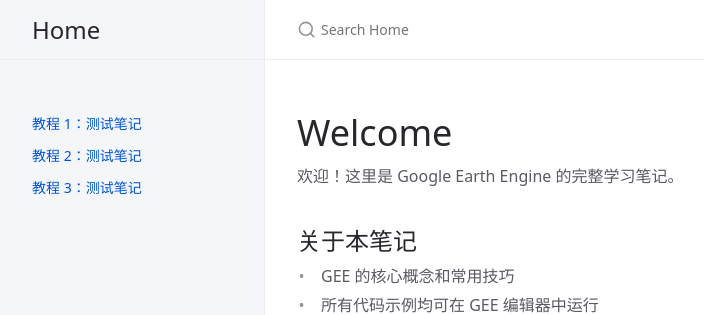
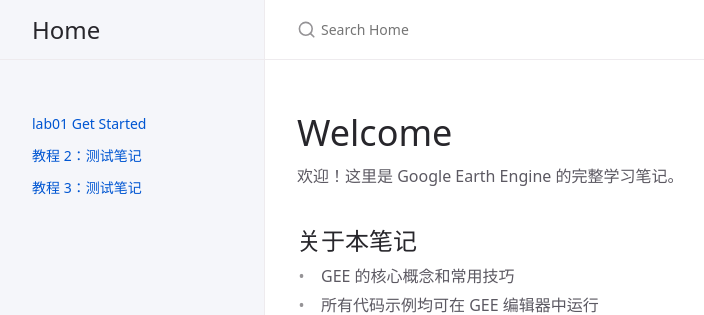
Before and after one commit to ptsch1979/gee, a Jekyll site: the page built from index.md, in a window 1280 px wide. Shown: the top 315 px of the page, without its empty margins (107-811 px from the left). Built offline with Jekyll 4.4.1, drawn with Linux system fonts in a browser that asks for light colours; cached includes are drawn as plain includes.

Commit message:
Update lab01.md

```diff
--- a/lab01.md
+++ b/lab01.md
@@ -1,6 +1,6 @@
 ---
 layout: default
-title: "教程 1：测试笔记"
+title: "lab01 Get Started"
 nav_order: 1
 ---
 
```
